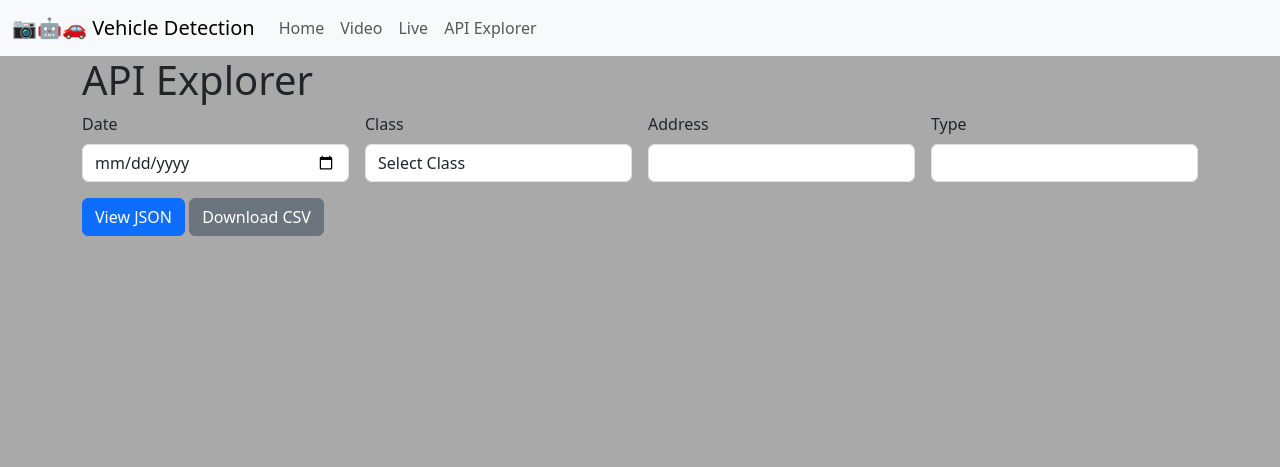
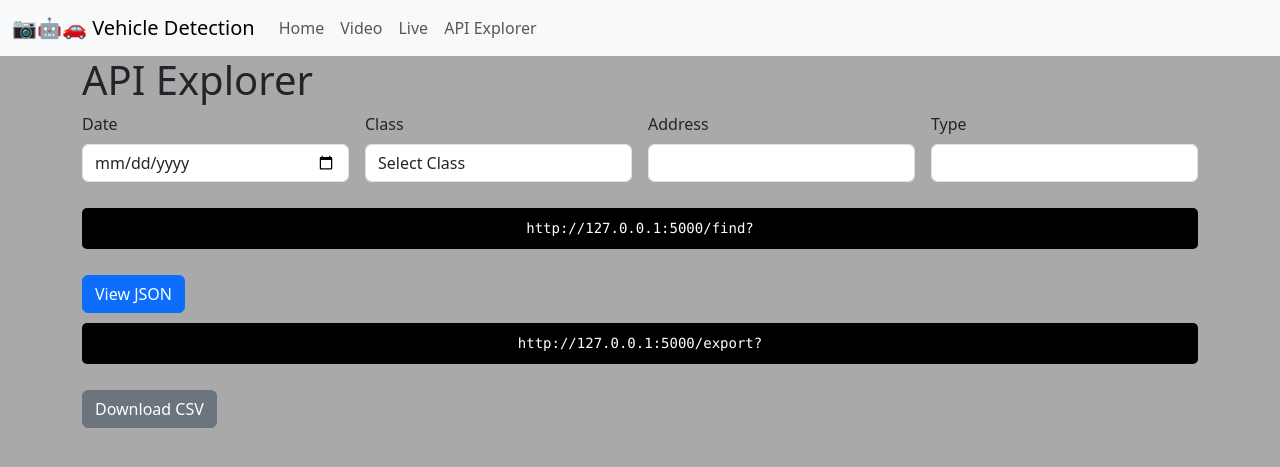
Before and after one commit to CloudMojos/Vehicle-Detection-Using-YOLOv8, a Flask app: page /explorer in a window 1280 px wide. Shown: the top 467 px of the page. Run offline with Flask 2, Linux system fonts and the light colour scheme; some libraries are stand-ins or nearby versions.

Commit message:
url display

```diff
--- a/server/detection.py
+++ b/server/detection.py
@@ -115,7 +115,7 @@ def video_detection(path_x):
     # Create a Webcam Object
     cap = cv2.VideoCapture(video_capture)
     if (path_x == 0):
-        cap.open("http://192.168.0.82:8080/video")
+        cap.open("http://192.168.63.110:8080/video")
     frame_width = int(cap.get(3))
     frame_height = int(cap.get(4))
     # out = cv2.VideoWriter('output.avi', cv2.VideoWriter_fourcc('M', 'J', 'P', 'G'), 10, (frame_width, frame_height))
--- a/server/templates/explorer.html
+++ b/server/templates/explorer.html
@@ -8,6 +8,17 @@
         <title>Vehicle Detection BSCS-4A</title>
         <link href="https://cdn.jsdelivr.net/npm/bootstrap@5.3.3/dist/css/bootstrap.min.css" rel="stylesheet" integrity="sha384-QWTKZyjpPEjISv5WaRU9OFeRpok6YctnYmDr5pNlyT2bRjXh0JMhjY6hW+ALEwIH" crossorigin="anonymous">
         <link rel="stylesheet" href="/static/styles.css">
+        <style>
+            pre code {
+                background-color: #000;
+                color: #fff;
+                display: block;
+                padding: 10px;
+                text-align: center;
+                margin: 10px 0;
+                border-radius: 5px;
+            }
+        </style>
     </head>
     <body>
         <header>
@@ -72,7 +83,9 @@
                     </div>
 
                     <div class="col-12">
+                        <pre><code id="viewJsonURL"></code></pre>
                         <button type="button" class="btn btn-primary" onclick="submitForm('/find')">View JSON</button>
+                        <pre><code id="downloadCsvURL"></code></pre>
                         <button type="button" class="btn btn-secondary" onclick="submitForm('/export')">Download CSV</button>
                     </div>
                 </form>
@@ -80,6 +93,24 @@
         </div>
 
         <script>
+            function updateURLs() {
+                const form = document.getElementById('queryForm');
+                const formData = new FormData(form);
+                const params = [];
+
+                for (const [key, value] of formData.entries()) {
+                    if (value) {
+                        params.push(`${encodeURIComponent(key)}=${encodeURIComponent(value)}`);
+                    }
+                }
+
+                const queryString = params.join('&');
+                const baseURL = 'http://127.0.0.1:5000';
+
+                document.getElementById('viewJsonURL').textContent = `${baseURL}/find?${queryString}`;
+                document.getElementById('downloadCsvURL').textContent = `${baseURL}/export?${queryString}`;
+            }
+
             function submitForm(action) {
                 const form = document.getElementById('queryForm');
                 const formData = new FormData(form);
@@ -93,6 +124,14 @@
 
                 window.location.href = `${action}?${params.join('&')}`;
             }
+            document.addEventListener('DOMContentLoaded', () => {
+                const inputs = document.querySelectorAll('#queryForm input, #queryForm select');
+                inputs.forEach(input => {
+                    input.addEventListener('input', updateURLs);
+                    input.addEventListener('change', updateURLs);
+                });
+                updateURLs(); // Initialize the URLs on page load
+            });
         </script>
 
         <script src="https://cdn.jsdelivr.net/npm/bootstrap@5.3.3/dist/js/bootstrap.bundle.min.js" integrity="sha384-YvpcrYf0tY3lHB60NNkmXc5s9fDVZLESaAA55NDzOxhy9GkcIdslK1eN7N6jIeHz" crossorigin="anonymous"></script>
```
